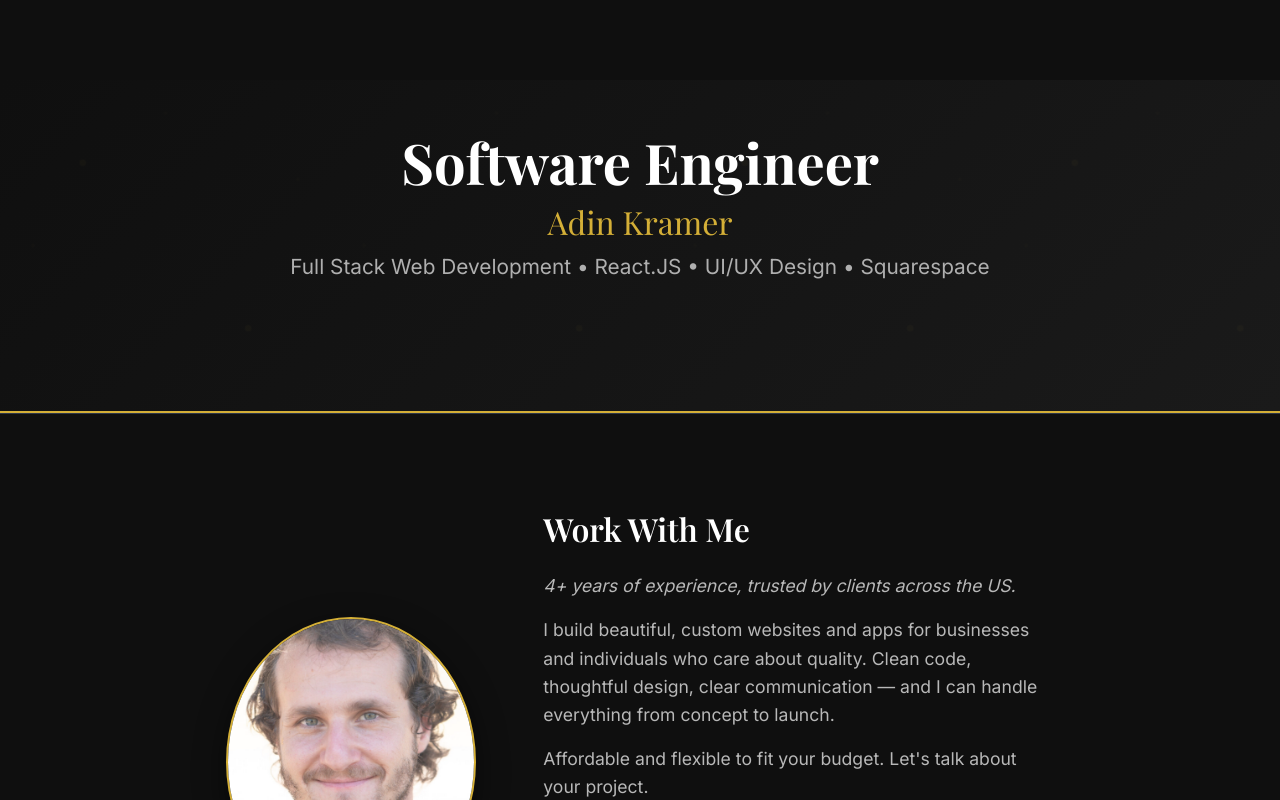
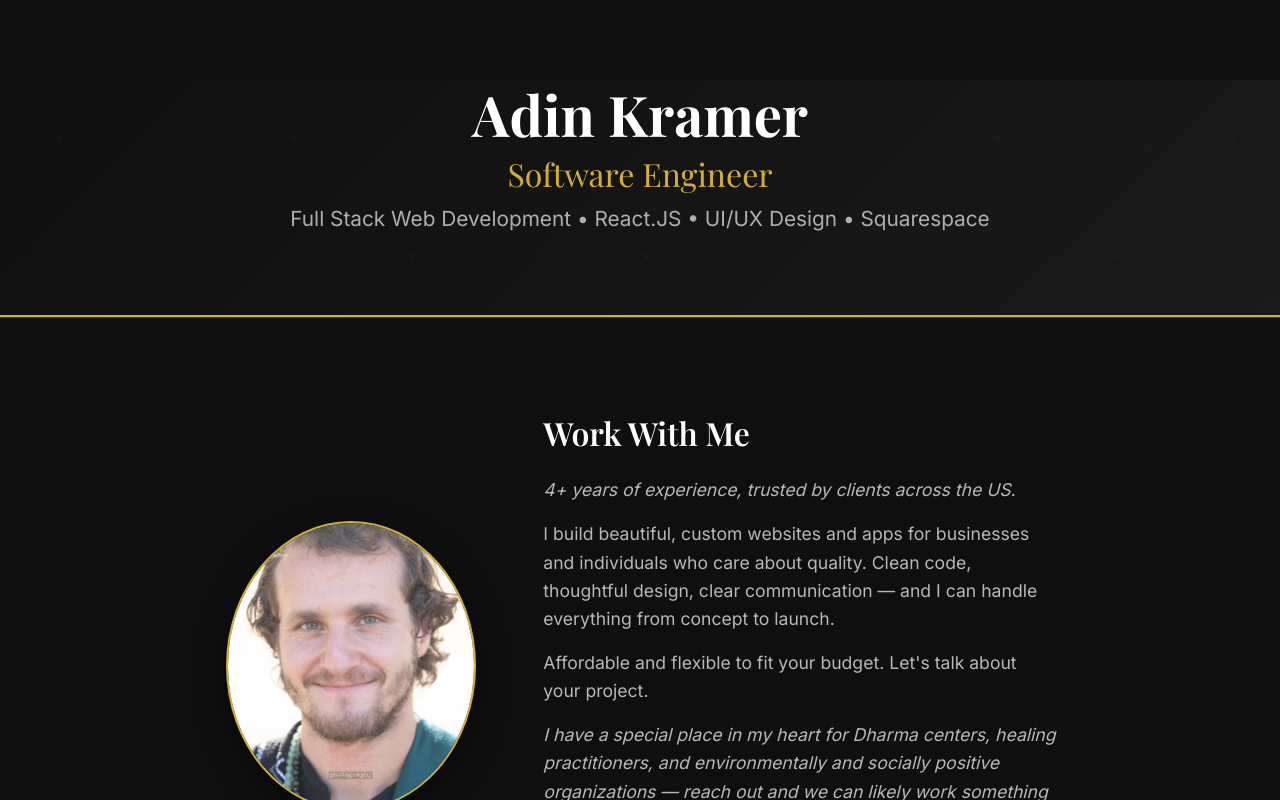
Before and after one commit to naturalCode4/kalyanamitta-website, a React (Create React App) app: page /devportfolio in a window 1280 px wide. Shown: the top 800 px of the page. Built offline with nearby package versions, Linux system fonts and the light colour scheme; the HTML template or start-up script is replaced by a standard one.

Commit message:
change + dev hero size

```diff
--- a/src/App.css
+++ b/src/App.css
@@ -21,7 +21,7 @@ body {
 
 .main-content {
   flex: 1;
-  padding-top: 80px; /* Account for fixed header */
+  padding-top: 80px;
 }
 
 /* Typography */
--- a/src/pages/Devportfolio.css
+++ b/src/pages/Devportfolio.css
@@ -9,7 +9,7 @@
   .portfolio-hero {
     background: linear-gradient(135deg, #0f0f0f 0%, #1a1a1a 100%);
     color: white;
-    padding: 3rem 0 8rem;
+    padding: 0rem 0 5rem;
     text-align: center;
     border-bottom: 2px solid #d4af37;
     position: relative;
--- a/src/pages/Devportfolio.js
+++ b/src/pages/Devportfolio.js
@@ -111,8 +111,8 @@ const Portfolio = () => {
       {/* Hero Section */}
       <section className="portfolio-hero">
         <div className="container">
-          <h1>Software Engineer</h1>
-          <h2>Adin Kramer</h2>
+          <h1>Adin Kramer</h1>
+          <h2>Software Engineer</h2>
           {/* <h2>Adin "Stone Boy" Kramer</h2> */}
           <p className="portfolio-subtitle">
             Full Stack Web Development • React.JS • UI/UX Design • Squarespace
```
